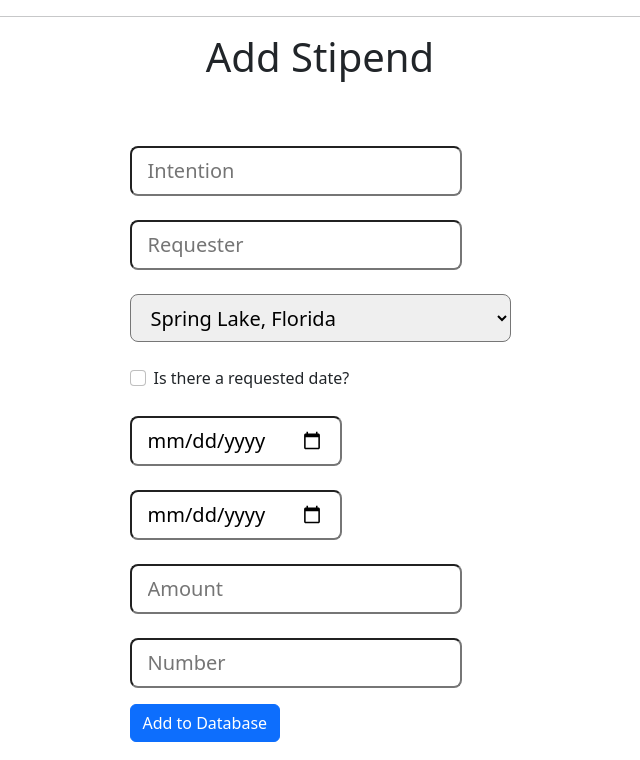
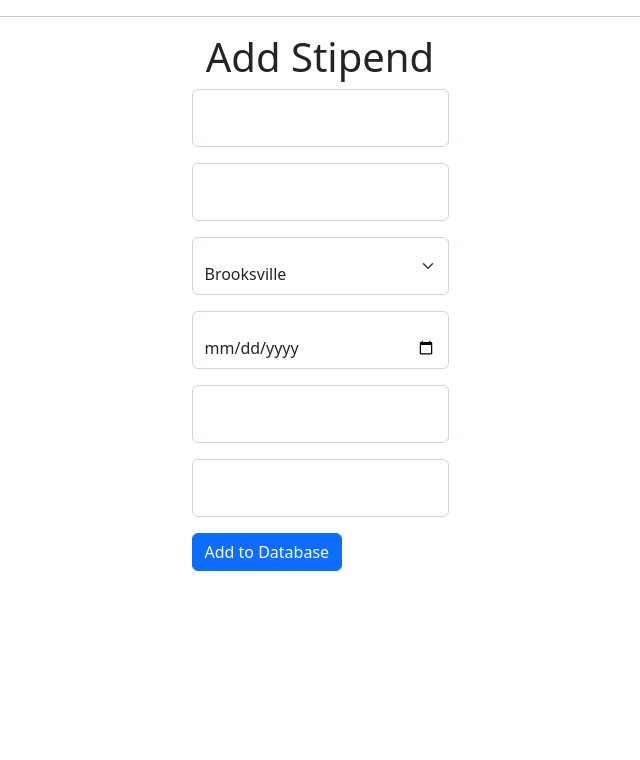
Before and after one commit to corei8/stipendium, a Flask app: page / in a window 1280 px wide. Shown: the part 40-800 px from the top of the page, without its empty margins (320-960 px from the left). Run offline with Flask 2, Linux system fonts and the light colour scheme.

Commit message:
get rid of date ranges

```diff
--- a/stipendium.py
+++ b/stipendium.py
@@ -38,9 +38,9 @@ class Stipend(db.Model):
     requester     = db.Column(db.String(25), unique=False, nullable=False)
     origin        = db.Column(db.String(6), unique=False, nullable=False)
     accepted      = db.Column(db.DateTime, default=datetime.now)
-    request_date  = db.Column(db.Boolean, default=False, nullable=False)
-    start         = db.Column(db.DateTime, nullable=True)
-    finish        = db.Column(db.DateTime, nullable=True)
+    # request_date  = db.Column(db.Boolean, default=False, nullable=False)
+    req_date      = db.Column(db.DateTime, nullable=True)
+    # finish        = db.Column(db.DateTime, nullable=True)
     amount        = db.Column(db.Integer, nullable=False)
     masses        = db.Column(db.Integer, default=1, nullable=False)
     celebrant     = db.Column(db.String(25), unique=False, nullable=True)
@@ -64,31 +64,20 @@ class StipendForm(Form):
     origin = SelectField(
             'Origin',
             choices=[
-                ('SLHFLA', 'Spring Lake, Florida'),
-                ('HBVPEN', 'Hampden Boulevard, Pennsylvania')
-                ]
+                ('SLHFLA', 'Brooksville'),
+                ('HBVPEN', 'Reading')
+                ],
             )
-    request_date = StringField(
-            'Is there a requested date?',
-            widget=CheckboxInput(),
-            default=False
-            )
-    start = DateField(
+    req_date = DateField(
             'Start',
             widget=DateInput()
             )
-    finish = DateField(
-            'Finish',
-            widget=DateInput()
-            )
-    amount = DecimalField(
+    amount = IntegerField(
             'Stipend',
             render_kw={'placeholder': 'Amount'},
-            places=2
             )
     masses = IntegerField(
             'How many Masses?',
-            # [validators.Length(min=1, max=30)],
             render_kw={'placeholder': 'Number'},
             )
 
@@ -102,13 +91,11 @@ def add_stipend():
                         requester    = form.requester.data,
                         origin       = form.origin.data,
                         accepted     = datetime.today(),
-                        request_date = eval(form.request_date.data), # this fails when false
-                        start        = form.start.data,
-                        finish       = form.finish.data,
+                        req_date     = form.req_date.data,
                         amount       = form.amount.data,
                         masses       = form.masses.data,
                         celebrant    = '',
-                        closed       = None, # because we never add and close at the same time
+                        closed       = None,
                 )
         db.session.add(stipend)
         db.session.commit()
--- a/templates/_formhelper.html
+++ b/templates/_formhelper.html
@@ -1,8 +1,18 @@
 {% macro input_field(field) %}
-<div class="form-group">
-    <br>
-    <!--{{ field.label }}-->
-    {{ field(class_="form-control-lg")|safe }}
+<div class="form-floating mb-3">
+        {{ field(class_="form-control")|safe }}
+        {% if field.errors %}
+        {% for error in field.errors %}
+        {{ error }}
+        {% endfor %}
+        {% endif %}
+</div>
+{% endmacro %}
+
+{% macro check_field(field) %}
+<div class="form-check mb-3">
+    {{ field.label(class_="form-check-label") }}
+    {{ field(class_="form-check-input")|safe }}
     {% if field.errors %}
         {% for error in field.errors %}
             {{ error }}
@@ -11,11 +21,9 @@
 </div>
 {% endmacro %}
 
-{% macro check_field(field) %}
-<div class="form-check">
-    <br>
-    {{ field.label(class_="form-check-label") }}
-    {{ field(class_="form-check-input")|safe }}
+{% macro select_field(field) %}
+<div class="form-floating mb-3">
+    {{ field(class_="form-select")|safe }}
     {% if field.errors %}
         {% for error in field.errors %}
             {{ error }}
--- a/templates/add_stipend.html
+++ b/templates/add_stipend.html
@@ -1,23 +1,18 @@
 {% extends 'base.html' %}
-{% from "_formhelper.html" import input_field, check_field %}
+{% from "_formhelper.html" import input_field, check_field, select_field %}
 {% block nav %}
 <a class="nav-link" href="{{ url_for('stipends') }}">View Stipends</a>
 {% endblock %}
 {% block content %}
 <div class="form_container">
     <h1>Add Stipend</h1>
-    <hr>
     <form method="post">
-        <dl>
         {{ input_field(form.intention) }}
         {{ input_field(form.requester) }}
-            {{ input_field(form.origin) }}
-            {{ check_field(form.request_date) }}
-            {{ input_field(form.start) }}
-            {{ input_field(form.finish) }}
+        {{ select_field(form.origin) }}
+        {{ input_field(form.req_date) }}
         {{ input_field(form.amount) }}
         {{ input_field(form.masses) }}
-        </dl>
         <p>
         <input class="btn btn-primary" type="submit" value="Add to Database">
         </p>
```
Also changed, not shown: templates/stipends.html (+1 -6 lines), book.db, 4 other files. Lines whose indentation alone changed are shown as unchanged.
